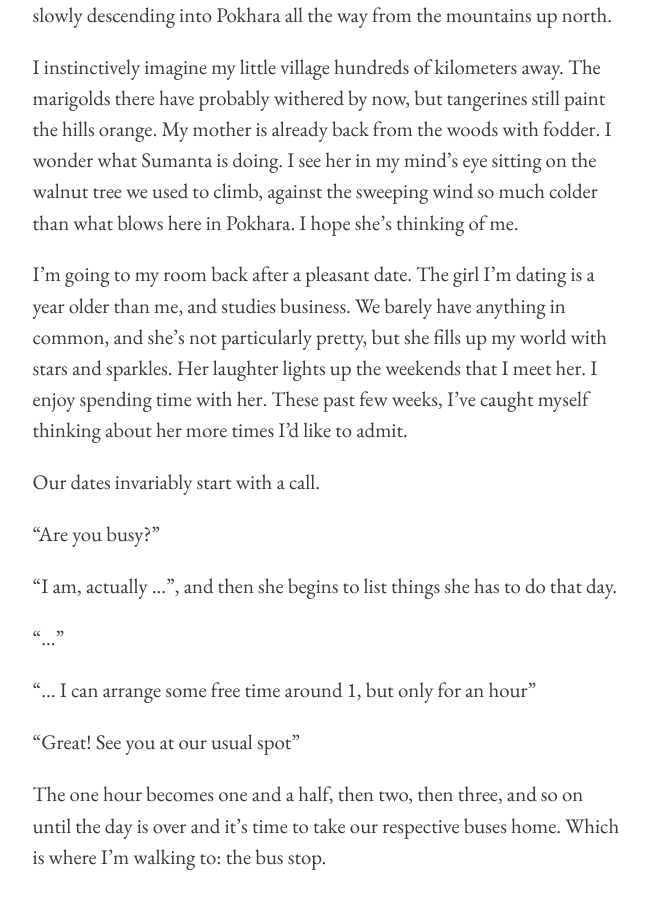
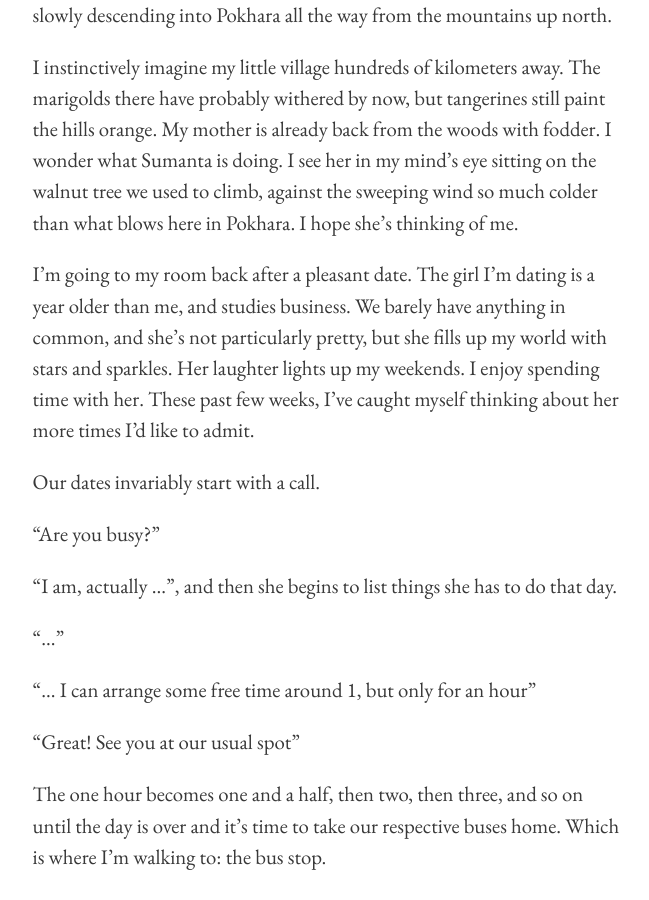
Before and after one commit to niravcodes/niravcodes.github.io, a Jekyll site: the page built from pages/draft.md, in a window 1280 px wide and 900 px high, scrolled down 675 px. Shown: the whole window, without its empty margins (313-962 px from the left). Built offline with Jekyll 4.4.1, drawn with Linux system fonts in a browser that asks for light colours; comment, search, counter and statistics services are not loaded.

Commit message:
Update from Forestry.io nirav Nikhil updated pages/draft.md

```diff
--- a/pages/draft.md
+++ b/pages/draft.md
@@ -13,7 +13,7 @@ Clouds have bloomed on the sky the way lotus blooms in a pond. The sun is out an
 
 I instinctively imagine my little village hundreds of kilometers away. The marigolds there have probably withered by now, but tangerines still paint the hills orange. My mother is already back from the woods with fodder. I wonder what Sumanta is doing. I see her in my mind's eye sitting on the walnut tree we used to climb, against the sweeping wind so much colder than what blows here in Pokhara. I hope she's thinking of me.
 
-I'm going to my room back after a pleasant date. The girl I'm dating is a year older than me, and studies business. We barely have anything in common, and she's not particularly pretty, but she fills up my world with stars and sparkles. Her laughter lights up the weekends that I meet her. I enjoy spending time with her. These past few weeks, I've caught myself thinking about her more times I'd like to admit.
+I'm going to my room back after a pleasant date. The girl I'm dating is a year older than me, and studies business. We barely have anything in common, and she's not particularly pretty, but she fills up my world with stars and sparkles. Her laughter lights up my weekends. I enjoy spending time with her. These past few weeks, I've caught myself thinking about her more times I'd like to admit.
 
 Our dates invariably start with a call.
 
```
